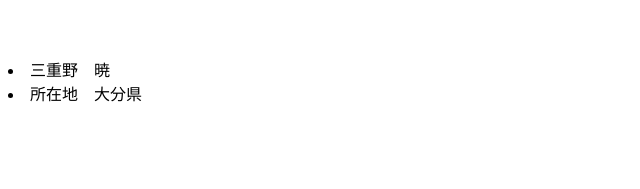
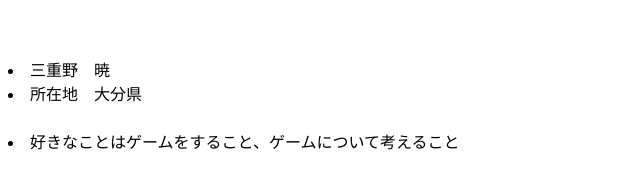
Before and after one commit to akira391/portfolio2, a plain HTML site: page index.html in a window 1280 px wide. Shown: the part 127-316 px from the top of the page, without its empty margins (0-640 px from the left). Drawn offline with Linux system fonts and the light colour scheme.

Commit message:
ポートフォリオに必要な情報を追加

```diff
--- a/index.html
+++ b/index.html
@@ -14,3 +14,4 @@
     <p>
   　<li>三重野　暁　</li>
    <li>所在地　大分県　</li>
+　<li>好きなことはゲームをすること、ゲームについて考えること</li>
```
